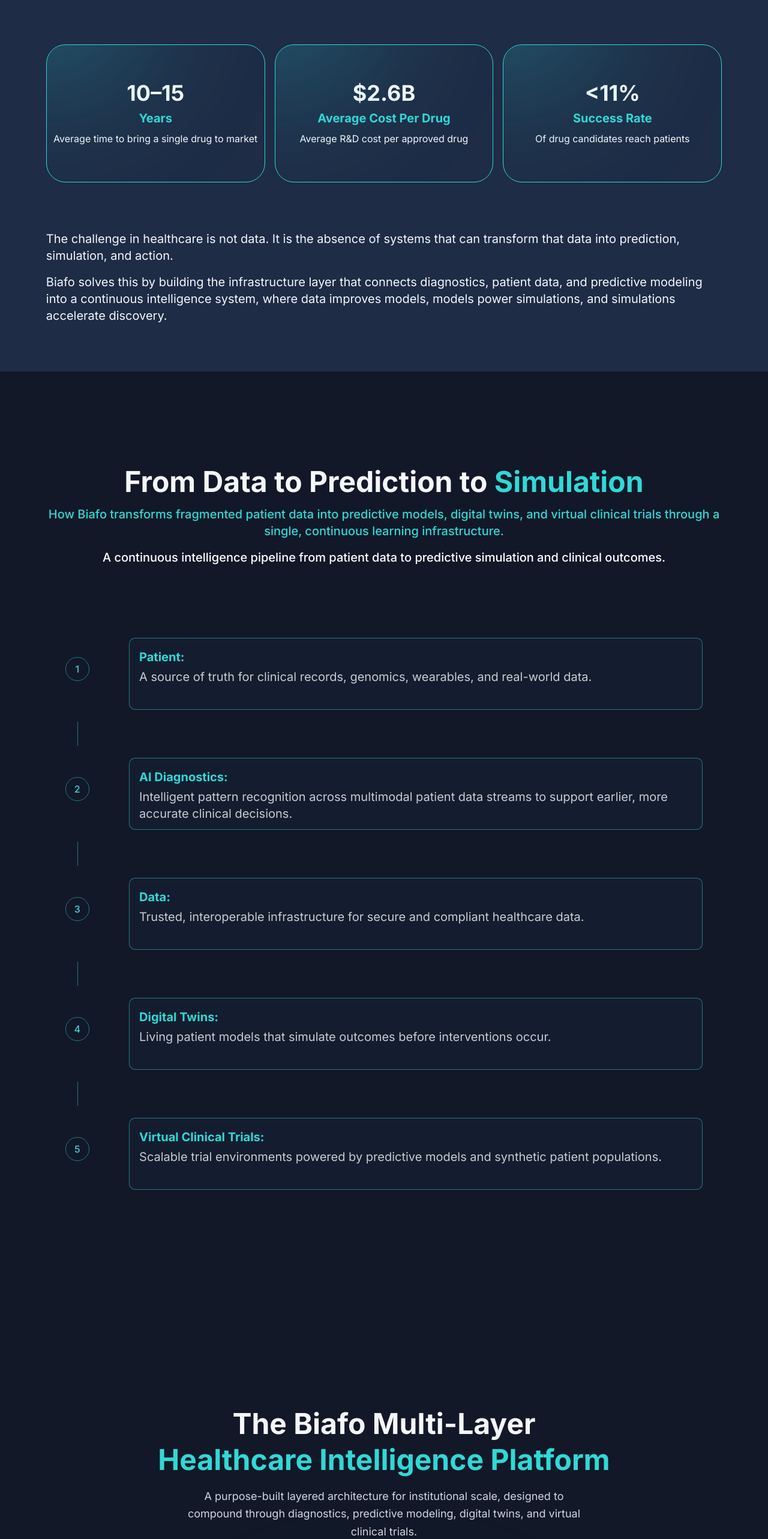
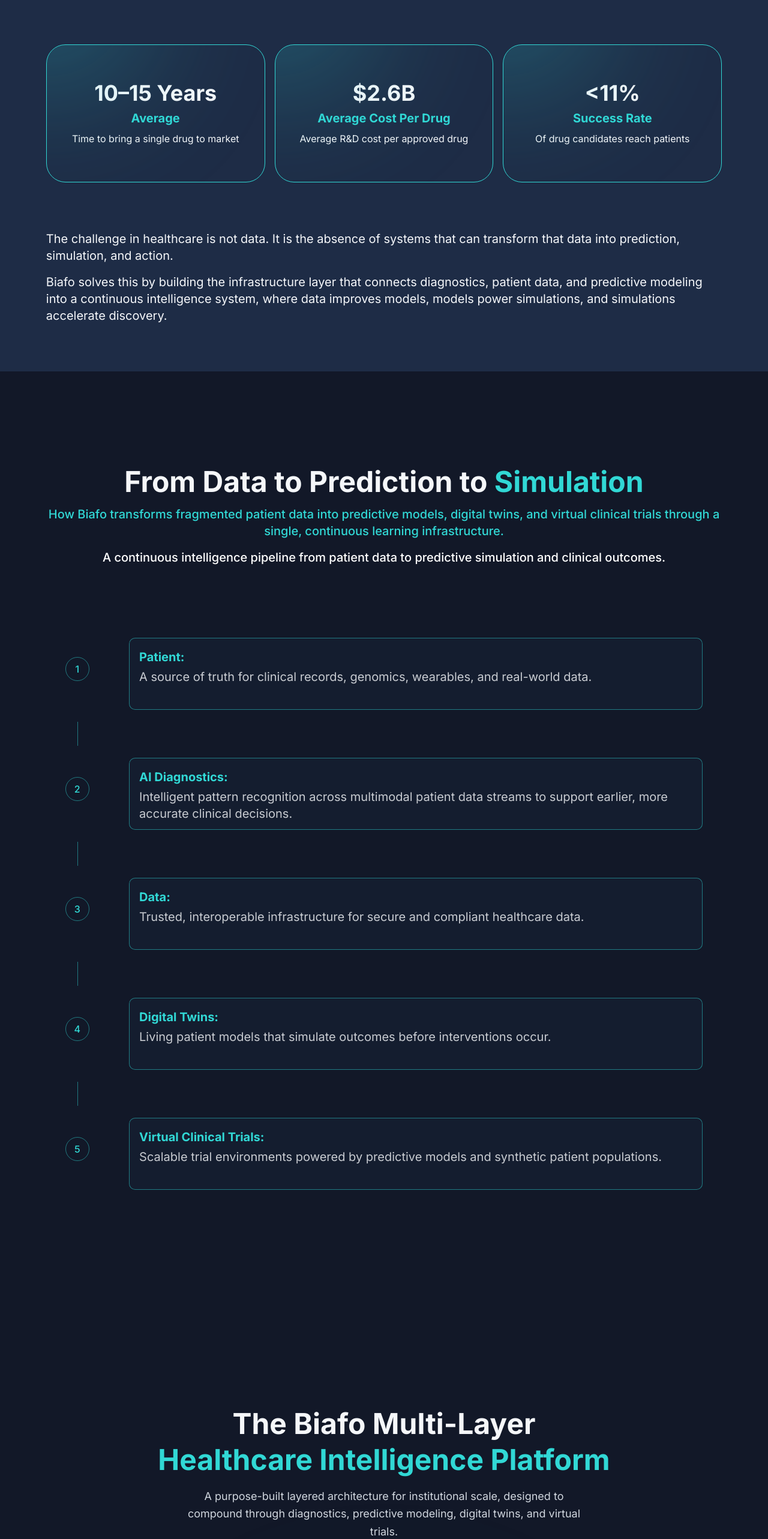
Before and after one commit to ZainUlAbiden4163/biafotest, a Next.js app: page / in a window 1280 px wide. Shown: the part 981-3546 px from the top of the page at 60% size. Built offline with nearby package versions, Linux system fonts and the light colour scheme.

Commit message:
some minor changes

```diff
--- a/src/app/_constants/Constants.js
+++ b/src/app/_constants/Constants.js
@@ -10,9 +10,9 @@
 export const problemsContent = [
   {
     id: 1,
-    heading: "10–15",
-    label: "Years",
-    description: "Average time to bring a single drug to market",
+    heading: "10–15 Years",
+    label: "Average",
+    description: "Time to bring a single drug to market",
   },
   {
     id: 2,
--- a/src/app/_sections/Footer.jsx
+++ b/src/app/_sections/Footer.jsx
@@ -68,7 +68,7 @@
                 </ul>
               </div>
             ))} */}
-            <div className="">
+            <div className="lg:w-40 w-full">
               <h3 className="mb-3 font-bold text-white/40 text-xs uppercase tracking-widest">Company</h3>
               <ul className="space-y-2">
                 <li>
@@ -89,7 +89,7 @@
 
               </ul>
             </div>
-            <div className="">
+            <div className="lg:w-40 w-full">
               <h3 className="mb-3 font-bold text-white/40 text-xs uppercase tracking-widest">Solutions</h3>
               <ul className="space-y-2">
                 <li>
@@ -110,7 +110,7 @@
 
               </ul>
             </div>
-            <div className="">
+            <div className="lg:w-40 w-full">
               <h3 className="mb-3 font-bold text-white/40 text-xs uppercase tracking-widest">Resources</h3>
               <ul className="space-y-2">
                 <li>
@@ -126,7 +126,7 @@
 
               </ul>
             </div>
-            <div className="">
+            <div className="lg:w-40 w-full">
               <h3 className="mb-3 font-bold text-white/40 text-xs uppercase tracking-widest">Legal</h3>
               <ul className="space-y-2">
                 <li>
--- a/src/app/_sections/SectionConnect8.jsx
+++ b/src/app/_sections/SectionConnect8.jsx
@@ -21,7 +21,7 @@
           </h1>
         </div>
         <div className="w-2/3">
-          <p className="text-center">Biafo transforms fragmented healthcare data into a continuously learning intelligence layer that powers AI diagnostics, predictive models, patient digital twins, and virtual clinical trials. </p>
+          <p className="text-center">Biafo transforms fragmented healthcare data into a continuously learning intelligence layer that powers AI diagnostics, predictive models, patient digital twins, and virtual trials. </p>
         </div>
       </div>
 
--- a/src/app/_sections/SectionFaq6.jsx
+++ b/src/app/_sections/SectionFaq6.jsx
@@ -47,7 +47,7 @@
 
         {/* Bottom note */}
 
-        <p className="text-white/30 text-sm text-center">
+        <p className=" -mt-10 text-white/50 text-base text-center">
           Still have questions?{" "}
           <a
             href="#contact"
--- a/src/app/_sections/SectionPlatformStack4.jsx
+++ b/src/app/_sections/SectionPlatformStack4.jsx
@@ -94,7 +94,7 @@
         </h1>
         <p className="text-[#d1d7df] text-base md:text-lg max-w-2xl leading-relaxed">
           A purpose-built layered architecture for institutional scale, designed to compound through
-          diagnostics, predictive modeling, digital twins, and virtual clinical trials.
+          diagnostics, predictive modeling, digital twins, and virtual trials.
         </p>
       </div>
 
```
